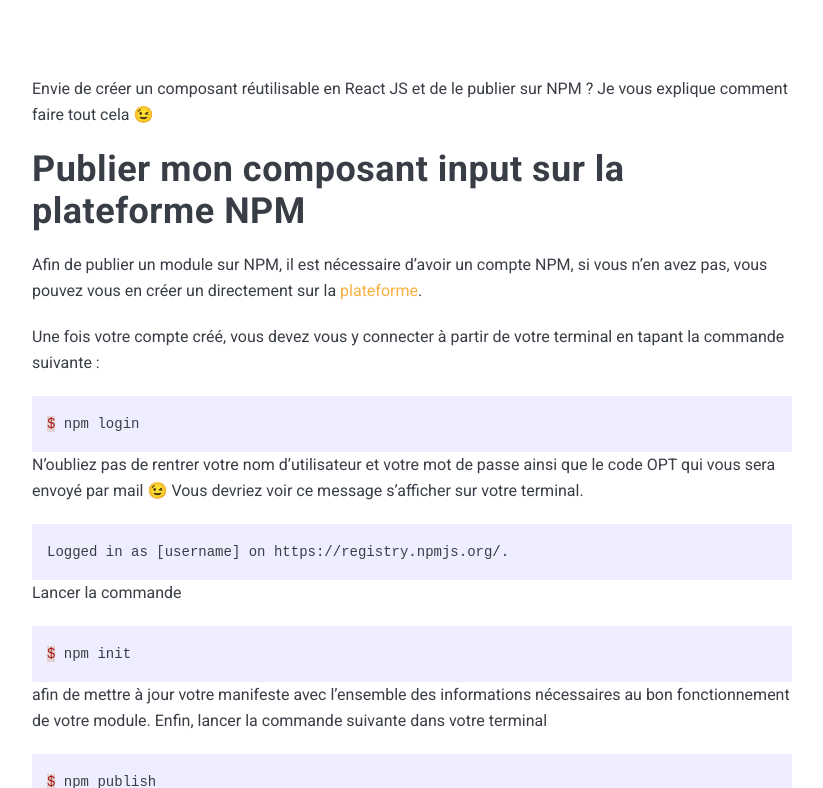
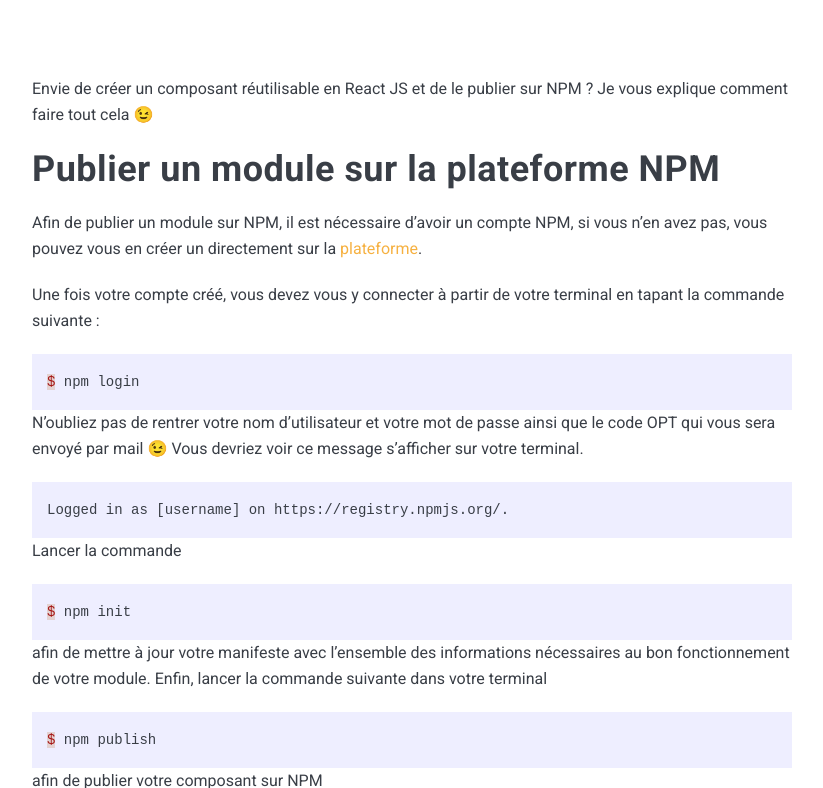
Before and after one commit to Flower-dev/Flower-dev.github.io, a Jekyll site: the page built from _posts/2022-06-07-publish-in-npm.md, in a window 1280 px wide and 900 px high, scrolled down 865 px, cut to the strip 112-900 px from the top of the window. Shown: the whole strip, without its empty margins (228-1051 px from the left). Built offline with Jekyll 4.4.1, drawn with Linux system fonts in a browser that asks for light colours; nearby versions of some CDN libraries.

Commit message:
udpate post

```diff
--- a/_posts/2022-06-07-publish-in-npm.md
+++ b/_posts/2022-06-07-publish-in-npm.md
@@ -8,7 +8,14 @@ tags:   NPM
 
 Envie de créer un composant réutilisable en React JS et de le publier sur NPM ? Je vous explique comment faire tout cela 😉
 
-# Publier mon composant input sur la plateforme NPM
+
+
+
+
+
+
+
+# Publier un module sur la plateforme NPM
 Afin de publier un module sur NPM, il est nécessaire d'avoir un compte NPM, si vous n'en avez pas, vous pouvez vous en créer un directement sur la [plateforme](https://www.npmjs.com).
 
 
```
